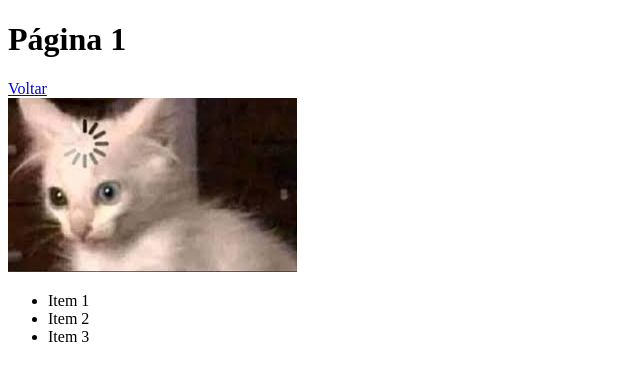
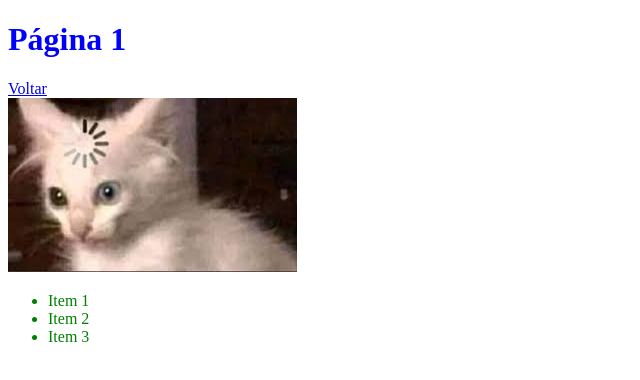
Before and after one commit to luissothavioo/aulaweb2023gp2, a plain HTML site: page pagina1.html in a window 1280 px wide. Shown: the whole page, without its empty margins (0-640 px from the left). Drawn offline with Linux system fonts and the light colour scheme.

Commit message:
mensagem

```diff
--- /dev/null
+++ b/css/estilo.css
@@ -0,0 +1,11 @@
+h1 {
+    color: red;
+}
+
+h1.page1 {
+    color: blue;
+}
+
+body ul li {
+    color: green;
+}
--- a/pagina1.html
+++ b/pagina1.html
@@ -6,10 +6,11 @@
     <meta http-equiv="X-UA-Compatible" content="IE=edge">
     <meta name="viewport" content="width=device-width, initial-scale=1.0">
     <title>Página 1</title>
+    <link rel="stylesheet" href="./css/estilo.css" />
 </head>
 
 <body>
-    <h1>Página 1</h1>
+    <h1 class="page1">Página 1</h1>
     <a href="index.html">Voltar</a>
     <br />
     <img src="img/gatinho.jpeg" alt="Gatinho" />
```
Also changed, not shown: index.html (+1 -0 lines), pages/pagina2.html (+1 -0 lines).
